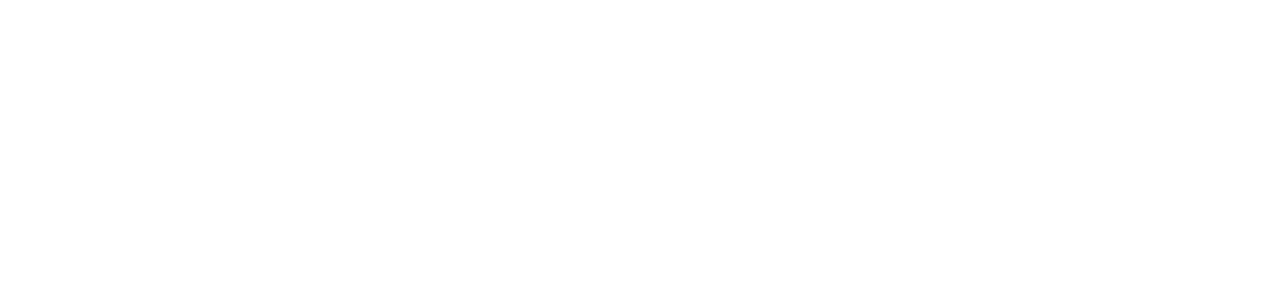
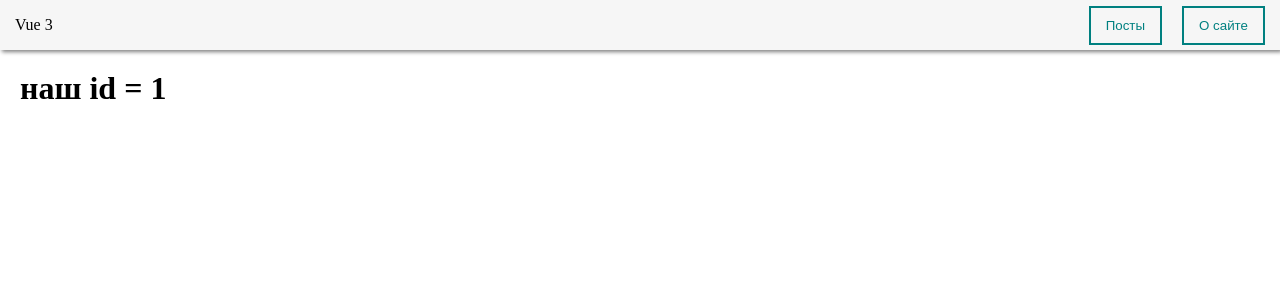
Before and after one commit to firemurashka/vue-post, a Vue app: page /posts/1 in a window 1280 px wide. Before the commit this address had no page. Shown: the top 300 px of the page. Built offline with nearby package versions, Linux system fonts and the light colour scheme.

Commit message:
динамические переходы

```diff
--- a/package.json
+++ b/package.json
@@ -42,4 +42,5 @@
         "not dead",
         "not ie 11"
     ]
+
 }
--- a/src/App.vue
+++ b/src/App.vue
@@ -1,4 +1,6 @@
 <template>
+	<my-navbar></my-navbar>
+
 	<!--главный компонент -App-->
 	<div class="app">
 		<router-view></router-view>
@@ -6,8 +8,13 @@
 </template>
 
 <script>
+import MyNavbar from "@/components/MyNavbar";
 
-
+export default {
+	components: {
+		MyNavbar
+	}
+}
 </script>
 
 <style>
--- /dev/null
+++ b/src/components/MyNavbar.vue
@@ -0,0 +1,31 @@
+<template>
+	<div class="navbar">
+		<div @click="$router.push('/')">Vue 3</div>
+		<div class="navbar__btns">
+			<my-button @click="$router.push('/posts')">Посты</my-button>
+			<my-button @click="$router.push('/about')" style="margin-left:20px">О сайте</my-button>
+		</div>
+	</div>
+</template>
+
+<script>
+export default {
+	name: "my-navbar"
+}
+</script>
+
+<style scoped>
+.navbar {
+	display: flex;
+	justify-content: space-between;
+	box-shadow: 2px 2px 4px grey;
+	height: 50px;
+	background-color: rgb(246 246 246);
+	align-items: center;
+	padding: 0 15px;
+}
+
+.navbar__btns {
+	margin-left: auto;
+}
+</style>
--- a/src/components/PostItem.vue
+++ b/src/components/PostItem.vue
@@ -10,6 +10,8 @@
 			<div> <strong> Описание: </strong>{{ post.body }}</div>
 		</div>
 		<div class="post__btns">
+			<my-button @click="$router.push(`/posts/${post.id}`)"> Открыть
+			</my-button>
 			<!-- отдаем post наверх -->
 			<my-button @click="$emit('remove', post)"> Удалить
 			</my-button>
@@ -44,6 +46,9 @@
 	justify-content: space-between;
 	align-items: center;
 
+	.post__btns {
+		display: flex;
+	}
 
 }
 </style>
--- /dev/null
+++ b/src/pages/PostIdPage.vue
@@ -0,0 +1,11 @@
+<template>
+	<h1>наш id = {{ $route.params.id }}</h1>
+</template>
+
+<script>
+export default {
+}
+</script>
+
+<style scoped>
+</style>
--- a/src/router/router.js
+++ b/src/router/router.js
@@ -5,6 +5,7 @@
 } from "vue-router";
 import PostPage from "@/pages/PostPage";
 import AboutPage from "@/pages/AboutPage";
+import PostIdPage from "@/pages/PostIdPage";
 
 const routes = [{
         path: '/',
@@ -18,6 +19,10 @@
         path: '/about',
         component: AboutPage
     },
+    {
+        path: '/posts/:id',
+        component: PostIdPage
+    },
 ]
 
 
```
Lines whose indentation alone changed are shown as unchanged.
